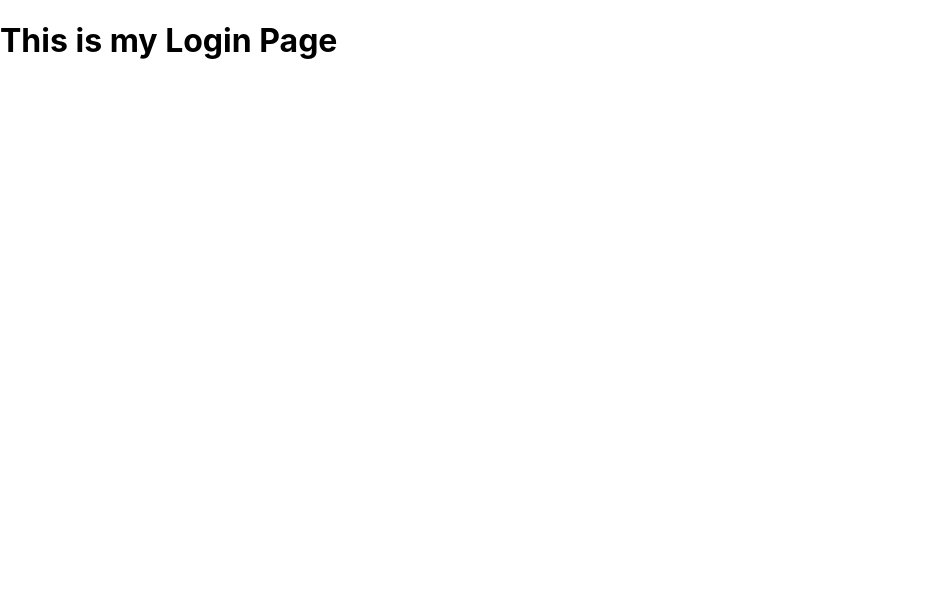
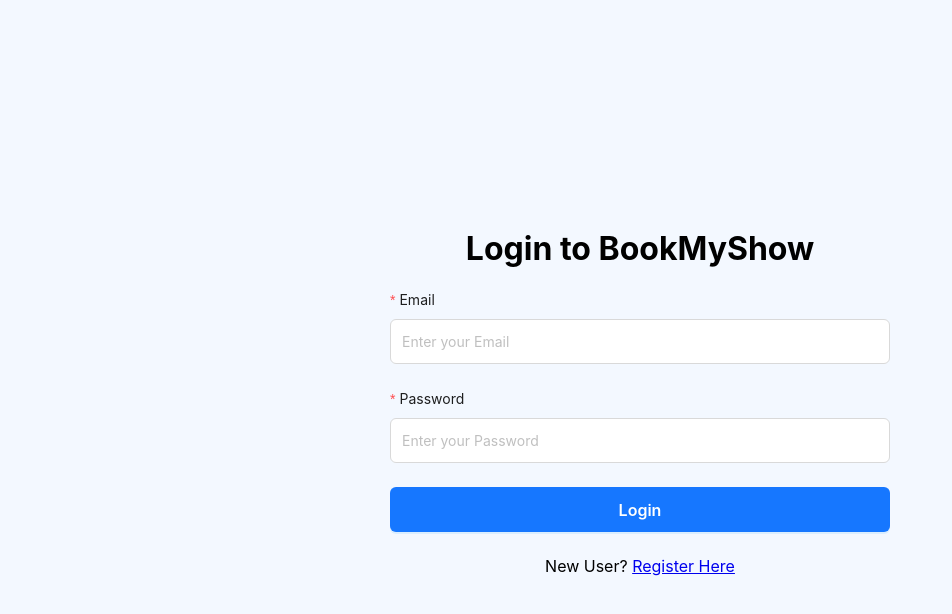
Before and after one commit to goelabhishek694/neoBEFeb5, a React (Create React App) app in the folder bookMyShow-project/client/: page /login in a window 1280 px wide. Shown: the top 614 px of the page, without its empty margins (0-952 px from the left). Built offline with nearby package versions, Linux system fonts and the light colour scheme.

Commit message:
login page

```diff
--- a/bookMyShow-project/client/src/pages/Login/index.jsx
+++ b/bookMyShow-project/client/src/pages/Login/index.jsx
@@ -1,11 +1,66 @@
-import React from 'react'
+import React from "react";
+import { Button, Form, Input } from "antd";
+import { Link } from "react-router-dom";
+
 
 function Login() {
-  return (
-    <div>
-      <h1>This is my Login Page</h1>
-    </div>
-  )
+ return (
+   <>
+     <main className="App-header">
+       <h1>Login to BookMyShow</h1>
+       <section className="mw-500 text-center px-3">
+         <Form layout="vertical">
+           <Form.Item
+             label="Email"
+             htmlFor="email"
+             name="email"
+             className="d-block"
+             rules={[{ required: true, message: "Email is required" }]}
+           >
+             <Input
+               id="email"
+               type="text"
+               placeholder="Enter your Email"
+             ></Input>
+           </Form.Item>
+
+
+           <Form.Item
+             label="Password"
+             htmlFor="password"
+             name="password"
+             className="d-block"
+             rules={[{ required: true, message: "Password is required" }]}
+           >
+             <Input
+               id="password"
+               type="password"
+               placeholder="Enter your Password"
+             ></Input>
+           </Form.Item>
+
+
+           <Form.Item className="d-block">
+             <Button
+               type="primary"
+               block
+               htmlType="submit"
+               style={{ fontSize: "1rem", fontWeight: "600" }}
+             >
+               Login
+             </Button>
+           </Form.Item>
+         </Form>
+         <div>
+           <p>
+             New User? <Link to="/register">Register Here</Link>
+           </p>
+         </div>
+       </section>
+     </main>
+   </>
+ );
 }
 
-export default Login
+
+export default Login;
```
